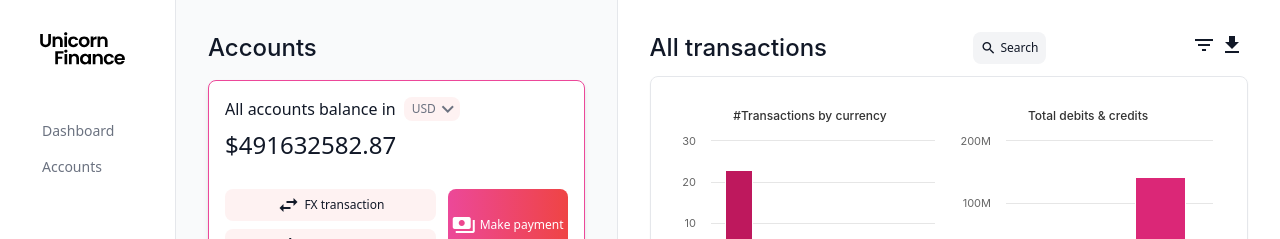
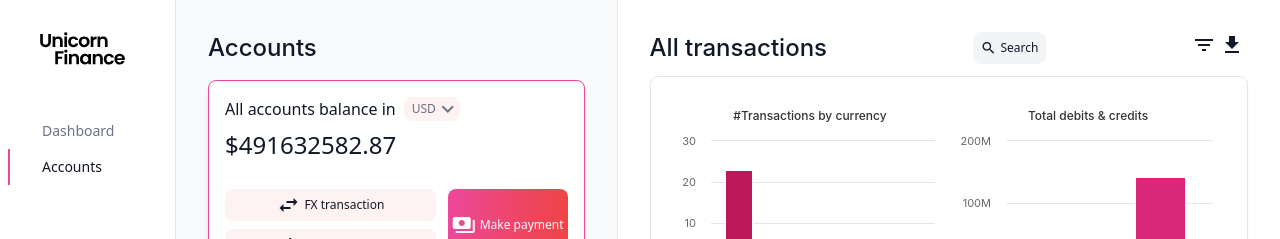
Before and after one commit to jpmorganchase/payments, a React (Create React App) app in the folder client/: page /accounts in a window 1280 px wide. Shown: the top 239 px of the page. Built offline with nearby package versions, Linux system fonts and the light colour scheme; no server answers.

Commit message:
Upgrading navbar to v6 router and remove activeclassname

```diff
--- a/client/src/components/sidebar/index.js
+++ b/client/src/components/sidebar/index.js
@@ -3,6 +3,11 @@ import ufLogoLarge from '../../images/uf-logo.svg';
 import avatar from '../../images/avatar.png';
 import { NavLink } from 'react-router-dom';
 import { Popover } from '@headlessui/react';
+
+const linkClassName =
+  'border-t-2 lg:border-l-2 lg:border-t-0 border-transparent px-4 py-8 lg:py-2 lg:px-8 hover:text-gray-700';
+const activeClassName = 'border-pink-500 text-gray-900';
+const submenuClassName = 'block px-8 py-2 hover:text-gray-700 border-l-2';
 
 const Sidebar = () => {
   return (
@@ -17,19 +22,15 @@ const Sidebar = () => {
             />
           </NavLink>
           <ul className=' ml-0 -my-4 lg:-ml-8 lg:my-0 text-gray-500 text-sm flex flex-row lg:flex-col'>
-            <li className='border-t-2 lg:border-l-2 lg:border-t-0 border-transparent'>
-              <a
-                href='#'
-                className='block px-4 py-8 lg:py-2 lg:px-8 hover:text-gray-700'
-              >
-                Dashboard
-              </a>
-            </li>
+            <NavLink to='#' className={linkClassName}>
+              <li className=''>Dashboard</li>
+            </NavLink>
 
             <NavLink
-              activeClassName='border-pink-500 text-gray-900'
               to='accounts'
-              className='border-t-2 lg:border-l-2 lg:border-t-0 border-transparent px-4 py-8 lg:py-2 lg:px-8 hover:text-gray-700'
+              className={({ isActive }) =>
+                isActive ? `${activeClassName} ${linkClassName}` : linkClassName
+              }
             >
               <li className=''>Accounts</li>
             </NavLink>
@@ -65,17 +66,18 @@ const Sidebar = () => {
 
           <ul className='hidden lg:block -ml-8 text-gray-500 text-xs mb-4'>
             <NavLink
-              activeClassName='border-pink-500 text-gray-900'
+              className={({ isActive }) =>
+                isActive
+                  ? `${activeClassName} ${submenuClassName}`
+                  : submenuClassName
+              }
               to='service_status'
-              className='block px-8 py-2 hover:text-gray-700 border-l-2'
             >
               <li>Service status</li>
             </NavLink>
-            <li className='border-l-2 border-transparent'>
-              <a className='block px-8 py-2 hover:text-gray-700' href='#'>
-                Settings
-              </a>
-            </li>
+            <NavLink className={submenuClassName} to='service_status'>
+              <li>Settings</li>
+            </NavLink>
           </ul>
           <div className='hidden lg:flex text-sm relative'>
             <span className='block absolute bg-red-500 p-1 left-10 -top-1 rounded-xl'></span>
```
